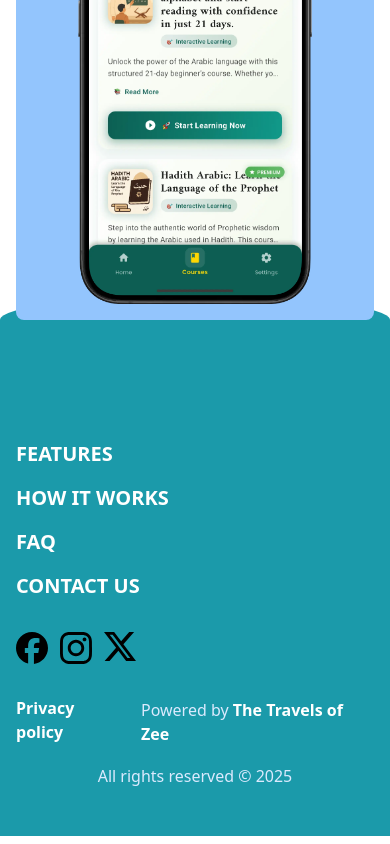
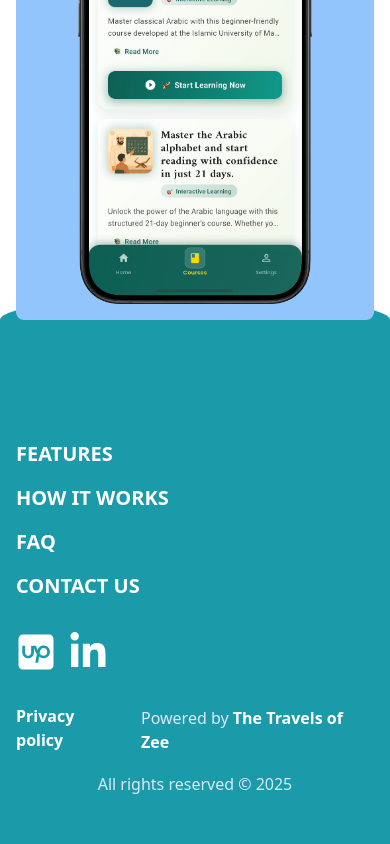
Before and after one commit to The-Travels-of-Zee/farahgpt-landing-page, a Next.js app: page /mentors in a window 390 px wide. Shown: the part 10146-10990 px from the top of the page. Built offline with nearby package versions, Linux system fonts and the light colour scheme.

Commit message:
Update Footer component to use new social media icons and links; add Upwork and LinkedIn support

```diff
--- a/components/Footer.js
+++ b/components/Footer.js
@@ -1,9 +1,7 @@
 "use client";
 import { useContext } from "react";
 import { ConfigContext } from "@/utils/configContext";
-import InstagramLogo from "@/public/svg/instagram";
-import FacebookLogo from "@/public/svg/facebook";
-import TwitterLogo from "@/public/svg/twitter";
+import { FaSquareUpwork, FaLinkedinIn } from "react-icons/fa6";
 import { motion } from "@/lib/motion";
 import Link from "next/link";
 
@@ -39,46 +37,32 @@ function Footer() {
         </nav>
         <aside className="flex flex-col items-center justify-between mt-8 w-full overflow-hidden md:flex-row lg:overflow-visible">
           <div className="flex items-center gap-3 w-full text-white">
-            {socials?.facebook && (
-              <motion.a
-                variants={{
-                  hidden: { opacity: 0, x: "-100%" },
-                  visible: { opacity: 1, x: 0 },
-                }}
-                transition={{ delay: 0.25, type: "tween" }}
-                className="w-8 h-8 hover:bg-accent rounded-full"
-                target="_blank"
-                href={socials.facebook}
-              >
-                <FacebookLogo />
-              </motion.a>
-            )}
-            {socials?.instagram && (
-              <motion.a
-                variants={{
-                  hidden: { opacity: 0, x: "-100%" },
-                  visible: { opacity: 1, x: 0 },
-                }}
-                transition={{ delay: 0.5 }}
-                className="w-8 h-8 hover:bg-accent rounded-full"
-                target="_blank"
-                href={socials.instagram}
-              >
-                <InstagramLogo />
-              </motion.a>
-            )}
-            {socials?.twitter && (
+            {socials.upwork && (
               <motion.a
                 variants={{
                   hidden: { opacity: 0, x: "-100%" },
                   visible: { opacity: 1, x: 0 },
                 }}
                 transition={{ delay: 0.75 }}
-                className="w-8 h-8 hover:bg-accent rounded-full"
+                className="w-10 h-10 hover:bg-accent rounded-lg"
                 target="_blank"
-                href={socials.twitter}
+                href={socials.upwork}
               >
-                <TwitterLogo />
+                <FaSquareUpwork className="size-10" />
+              </motion.a>
+            )}
+            {socials.linkedin && (
+              <motion.a
+                variants={{
+                  hidden: { opacity: 0, x: "-100%" },
+                  visible: { opacity: 1, x: 0 },
+                }}
+                transition={{ delay: 0.75 }}
+                className="w-10 h-10 hover:bg-accent rounded-full"
+                target="_blank"
+                href={socials.linkedin}
+              >
+                <FaLinkedinIn className="size-10" />
               </motion.a>
             )}
           </div>
--- a/components/MentorDashboard.js
+++ b/components/MentorDashboard.js
@@ -34,7 +34,7 @@ const studentsData = {
 
 const MentorDashboard = () => {
   return (
-    <section className="bg-gray-50 py-16 px-10 md:px-20">
+    <section className="py-16 px-10 md:px-20">
       <div className="max-w-7xl mx-auto flex flex-col items-center">
         <motion.h2
           initial={{ opacity: 0, y: -30 }}
--- a/package.json
+++ b/package.json
@@ -22,6 +22,7 @@
     "react": "^19.0.0",
     "react-chartjs-2": "^5.3.0",
     "react-dom": "^19.0.0",
+    "react-icons": "^5.5.0",
     "react-markdown": "^9.1.0",
     "swiper": "^11.2.6",
     "tailwind-merge": "^3.3.0",
--- a/utils/config.js
+++ b/utils/config.js
@@ -28,6 +28,8 @@ const templateConfig = {
       instagram: "https://instagram.com/google",
       facebook: "https://facebook.com/google",
       twitter: "https://x.com/google",
+      upwork: "https://www.upwork.com/agencies/1900660843112486960/",
+      linkedin: "https://www.linkedin.com/company/the-travels-of-zee/people/",
     },
     links: [
       { href: "/#features", title: "Features" },
@@ -492,7 +494,7 @@ If you have any questions or concerns about this Privacy Policy, please contact
 
 FarahGPT
 
-📧 [support@farahgpt.com](mailto:support@farahgpt.com)
+📧 [info@thetravelsofzee.com](mailto:info@thetravelsofzee.com)
 🕌 With sincerity and responsibility,
 **Team Farah**
 
```
Also changed, not shown: public/screenshots/explore-courses.webp, 1 other file (tests, documents, lock files or other folders).
